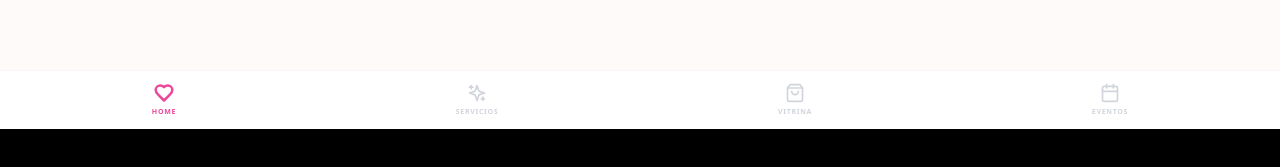
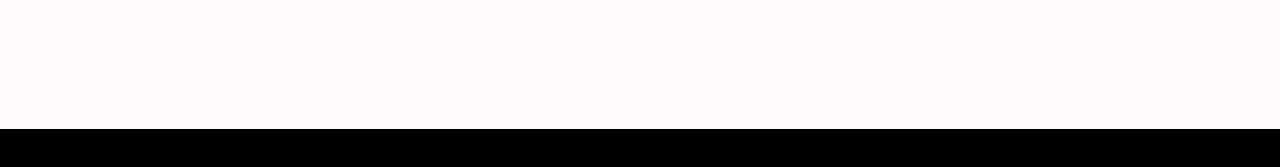
Before and after one commit to anaaz1798/martha-cute-studio, a React (Vite) app: page / in a window 1280 px wide. Shown: the part 671-838 px from the top of the page. After the commit the page ends 800 px from the top, so only its background shows below. Built offline with nearby package versions, Linux system fonts and the light colour scheme.

Commit message:
Update App.jsx

```diff
--- a/src/App.jsx
+++ b/src/App.jsx
@@ -1,33 +1,16 @@
-import { BrowserRouter as Router, Routes, Route, Navigate } from 'react-router-dom';
+import { BrowserRouter as Router, Routes, Route } from 'react-router-dom';
 import LoginPage from './pages/LoginPage';
-import Reservar from './pages/Reservar';
+import AdminPage from './pages/AdminPage'; // <--- Verifica que el archivo se llame así
 import ServicesPage from './pages/ServicesPage';
-import EventsPage from './pages/EventsPage'; // Corregido: antes decía EventosPage
-import VitrinaPage from './pages/VitrinaPage';
-import Navbar from './components/Navbar';
 
 function App() {
   return (
     <Router>
-      <div className="pb-20">
-        <Routes>
-          {/* Inicio con el botón rosa y banners */}
-          <Route path="/" element={<LoginPage />} />
-
-          {/* Página compacta de reservas */}
-          <Route path="/reservar" element={<Reservar />} />
-
-          {/* Otras rutas corregidas según tus archivos */}
-          <Route path="/servicios" element={<ServicesPage />} />
-          <Route path="/eventos" element={<EventsPage />} />
-          <Route path="/vitrina" element={<VitrinaPage />} />
-
-          {/* Por si acaso escriben cualquier cosa en la URL */}
-          <Route path="*" element={<Navigate to="/" />} />
-        </Routes>
-
-        <Navbar />
-      </div>
+      <Routes>
+        <Route path="/" element={<LoginPage />} />
+        <Route path="/admin" element={<AdminPage />} />
+        <Route path="/servicios" element={<ServicesPage />} />
+      </Routes>
     </Router>
   );
 }
```
